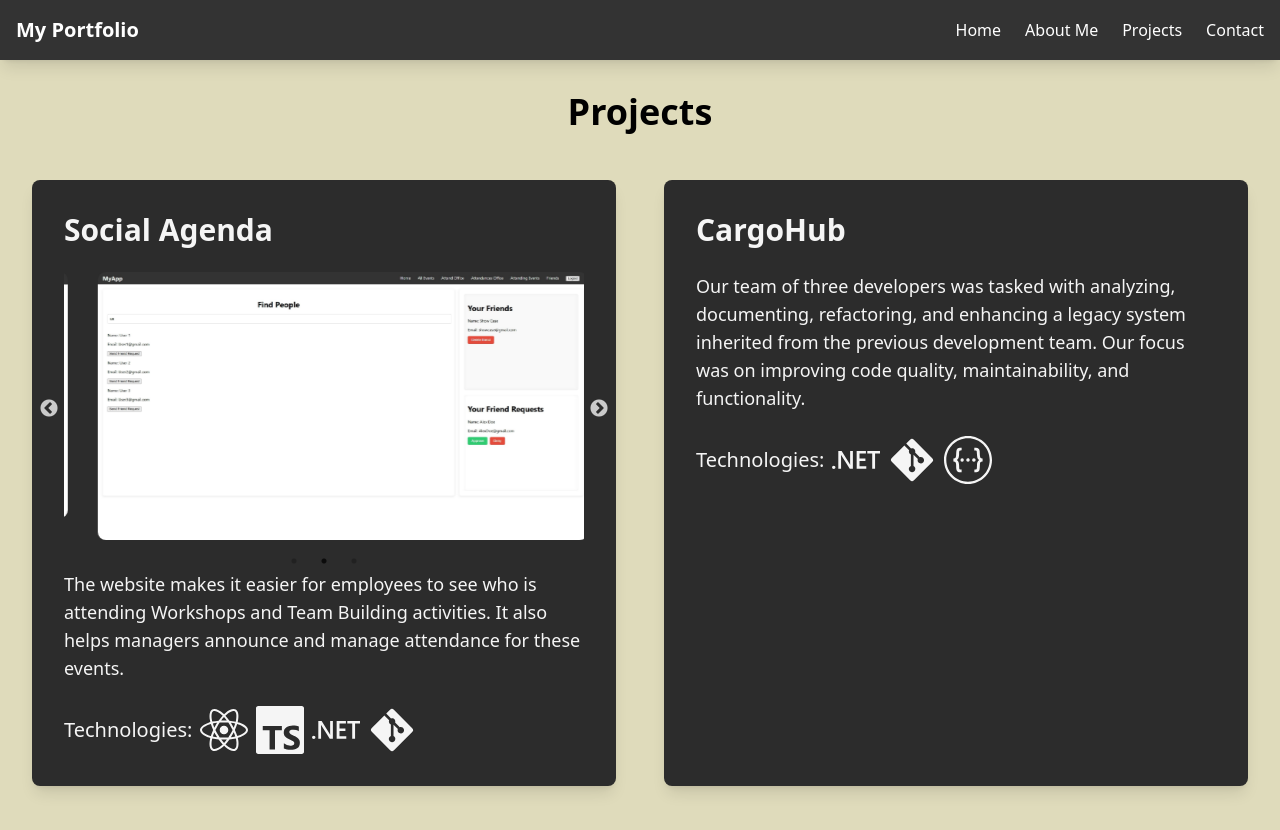
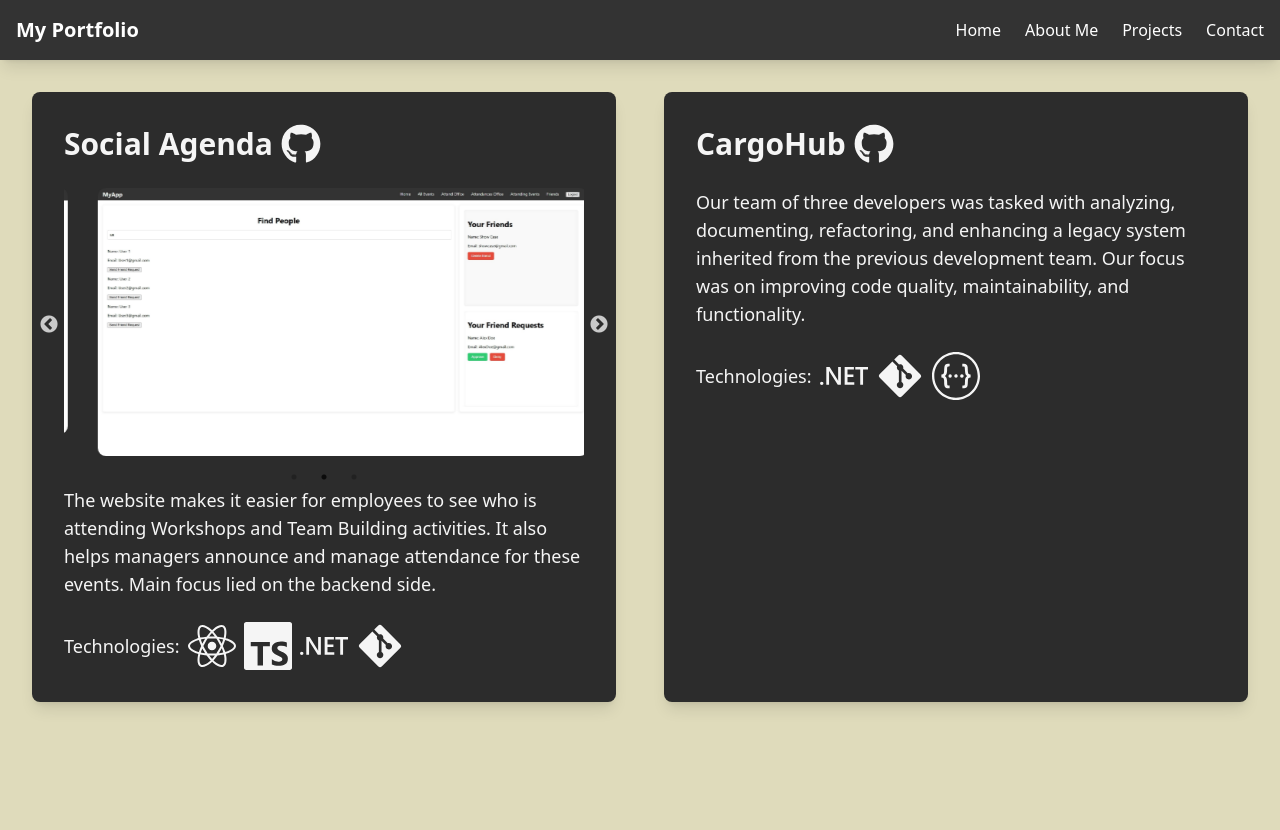
Before and after one commit to AntonIshchyk/Portfolio, a React (Create React App) app: page /projects in a window 1280 px wide. Shown: the top 830 px of the page. Built offline with nearby package versions, Linux system fonts and the light colour scheme.

Commit message:
Added github logo, readable text sizes

```diff
--- a/src/pages/projects.tsx
+++ b/src/pages/projects.tsx
@@ -16,14 +16,13 @@ import { SiSwagger } from "react-icons/si";
 const Projects: React.FC = () => {
   return (
     <div className="min-h-screen p-8">
-      <h1 className="text-4xl font-bold text-center mb-12">Projects</h1>
       <div className="grid grid-cols-1 md:grid-cols-2 gap-12">
         <a
           href="https://github.com/AntonIshchyk/Social-Agenda"
           target="_blank"
           rel="noopener noreferrer"
           className="block bg-[#2C2C2C] text-[#F5F5F5] rounded-lg shadow-lg p-8 transition-all duration-300 hover:scale-105 hover:shadow-2xl">
-          <h2 className="text-3xl font-semibold mb-6">Social Agenda</h2>
+          <h2 className="flex items-center text-3xl font-semibold mb-6">Social Agenda <FaGithub className="w-10 h-10 duration-300 ml-2"/></h2>
           <div className="mb-6">
             <Slider dots infinite speed={500} slidesToShow={1} slidesToScroll={1} autoplay autoplaySpeed={5000}>
               <div>
@@ -37,9 +36,9 @@ const Projects: React.FC = () => {
               </div>
             </Slider>
           </div>
-          <p className="text-lg">The website makes it easier for employees to see who is attending Workshops and Team Building activities. It also helps managers announce and manage attendance for these events.</p>
+          <p className="text-lg">The website makes it easier for employees to see who is attending Workshops and Team Building activities. It also helps managers announce and manage attendance for these events. Main focus lied on the backend side.</p>
           <br />
-          <p className="flex items-center text-xl">
+          <p className="flex items-center text-lg">
             Technologies:
             <FaReact className="w-12 h-12 hover:text-[#61DBFB] transition-colors duration-300 ml-2" />
             <SiTypescript className="w-12 h-12 hover:text-[#3178C6] transition-colors duration-300 ml-2" />
@@ -53,10 +52,10 @@ const Projects: React.FC = () => {
           target="_blank"
           rel="noopener noreferrer"
           className="block bg-[#2C2C2C] text-[#F5F5F5] rounded-lg shadow-lg p-8 transition-all duration-300 hover:scale-105 hover:shadow-2xl">
-          <h2 className="text-3xl font-semibold mb-6">CargoHub</h2>
+          <h2 className="flex items-center text-3xl font-semibold mb-6">CargoHub <FaGithub className="w-10 h-10 duration-300 ml-2"/> </h2>
           <p className="text-lg">Our team of three developers was tasked with analyzing, documenting, refactoring, and enhancing a legacy system inherited from the previous development team. Our focus was on improving code quality, maintainability, and functionality.</p>
           <br />
-          <p className="flex items-center text-xl">
+          <p className="flex items-center text-lg">
             Technologies:
             <SiDotnet className="w-12 h-12 hover:text-[#512BD4] transition-colors duration-300 ml-2" />
             <FaGitAlt className="w-12 h-12 hover:text-[#f04141] transition-colors duration-300 ml-2" />
```
